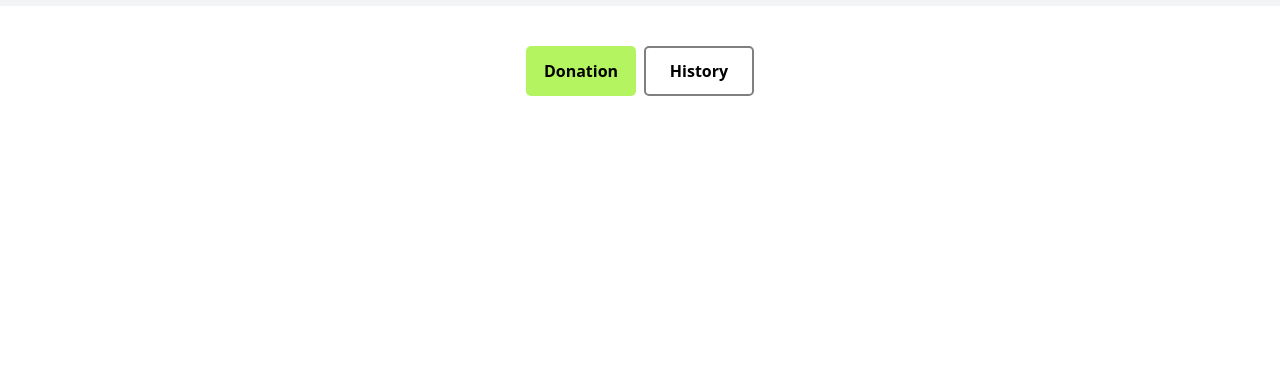
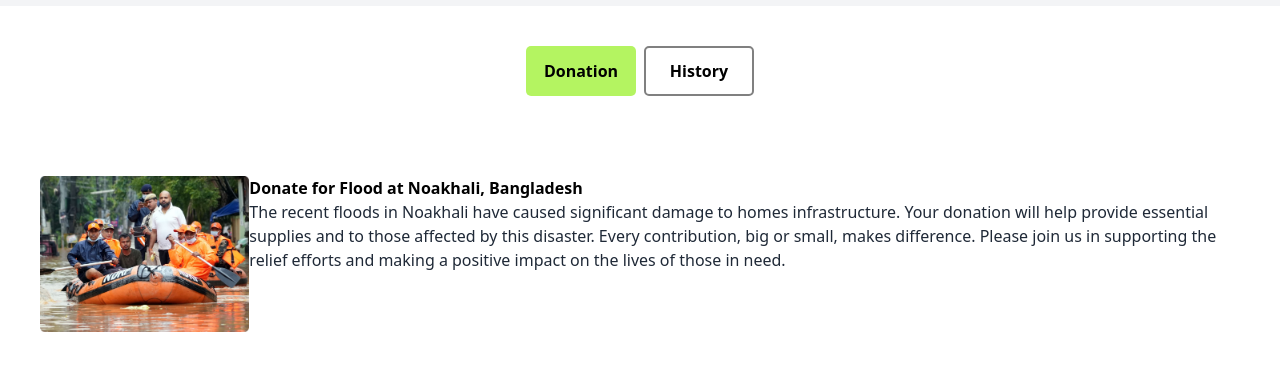
Before and after one commit to Mamun9698/B10A5-DOM-B4, a plain HTML site: page index.html in a window 1280 px wide. Shown: the part 108-478 px from the top of the page. Drawn offline with nearby package versions, Linux system fonts and the light colour scheme.

Commit message:
body part incomplete

```diff
--- a/index.html
+++ b/index.html
@@ -32,6 +32,20 @@
           <!-- Redirect Button End -->
      </main>
 
+     <!-- Body Part Start -->
+      <div class="flex p-10">
+        <div>
+        <img src="assets/noakhali.png" alt="image">
+        </div>
+        <div>
+        <h1 style="font-weight: bold; color: black;">Donate for Flood at Noakhali, Bangladesh</h1>
+        <p>
+            The recent floods in Noakhali have caused significant damage to homes  infrastructure. Your donation will help provide essential supplies and  to those affected by this disaster. Every contribution, big or small, makes  difference. Please join us in supporting the relief efforts and making a positive impact on the lives of those in need.
+        </p>
+        </div>
+      </div>
+     <!-- Body Part End -->
+
 
 </body>
 </html>
```
